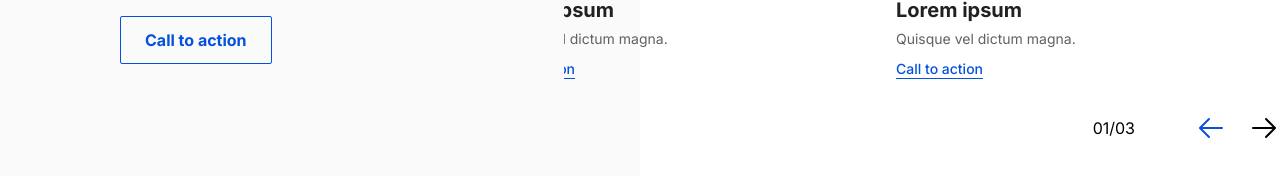
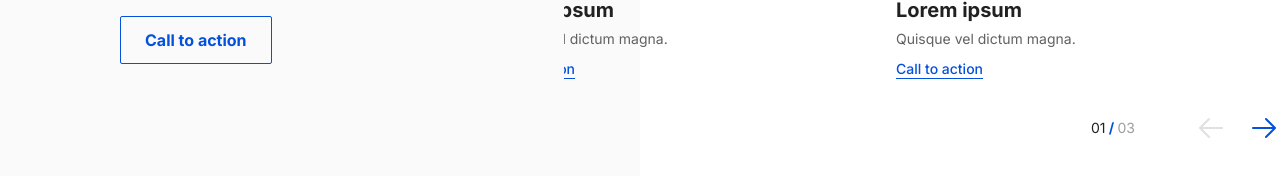
Before and after one commit to lautaro2021/dhnnch, a Next.js app: page / in a window 1280 px wide. Shown: the part 1218-1394 px from the top of the page. Built offline with nearby package versions, Linux system fonts and the light colour scheme.

Commit message:
add footer arrow functionality

```diff
--- a/app/shared/components/Carrousel/Carousel.tsx
+++ b/app/shared/components/Carrousel/Carousel.tsx
@@ -1,3 +1,5 @@
+"use client";
+import { useState } from "react";
 import CarouselFooter from "./CarouselFooter";
 import Post from "./Post";
 
@@ -20,6 +22,15 @@ function Carousel() {
         },
     ];
 
+    const [actualPost, setActualPost] = useState(1);
+
+    const handleNext = () => {
+        actualPost < carouselData.length && setActualPost((prev) => prev + 1);
+    };
+    const handlePrev = () => {
+        actualPost > 1 && setActualPost((prev) => prev - 1);
+    };
+
     return (
         <section className="flex flex-col items-end justify-start gap-[32px] overflow-hidden">
             <div className="flex flex-row gap-[24px]">
@@ -32,7 +43,12 @@ function Carousel() {
                     />
                 ))}
             </div>
-            <CarouselFooter />
+            <CarouselFooter
+                actionNext={handleNext}
+                actionPrev={handlePrev}
+                actualPost={actualPost}
+                totalDataSize={carouselData.length}
+            />
         </section>
     );
 }
--- a/app/shared/components/Carrousel/CarouselFooter.tsx
+++ b/app/shared/components/Carrousel/CarouselFooter.tsx
@@ -1,18 +1,43 @@
-"use client";
 import { ArrowLeft, ArrowRight } from "@phosphor-icons/react";
 import { PALETTE } from "@/app/theme/theme";
 
-function CarouselFooter() {
+function CarouselFooter({
+    actionNext,
+    actionPrev,
+    actualPost,
+    totalDataSize,
+}: {
+    actionNext: () => void;
+    actionPrev: () => void;
+    actualPost: number;
+    totalDataSize: number;
+}) {
     return (
         <div className="flex flex-row items-center gap-[60px]">
-            <div>
-                <span>01</span>
-                <span>/</span>
-                <span>03</span>
+            <div className="text-span font-span leading-span ">
+                <span className="text-grey">0{actualPost}</span>
+                <span className="text-primaryBlue font-bold">{` / `}</span>
+                <span className="text-darkGreyText">0{totalDataSize}</span>
             </div>
             <div className="flex flex-row gap-[21px]">
-                <ArrowLeft size={32} color={PALETTE.primaryBlue} />
-                <ArrowRight size={32} />
+                <ArrowLeft
+                    size={32}
+                    color={`${
+                        actualPost === 1
+                            ? PALETTE.lightGrey
+                            : PALETTE.primaryBlue
+                    }`}
+                    onClick={actionPrev}
+                />
+                <ArrowRight
+                    size={32}
+                    color={`${
+                        actualPost === 3
+                            ? PALETTE.lightGrey
+                            : PALETTE.primaryBlue
+                    }`}
+                    onClick={actionNext}
+                />
             </div>
         </div>
     );
--- a/app/shared/components/Modal/Modal.tsx
+++ b/app/shared/components/Modal/Modal.tsx
@@ -9,7 +9,7 @@ function Modal({
 }) {
     return (
         <div
-            className={`max-w-[606px] ${bgColor} flex flex-col justify-end align-end gap-[8px] z-[0] py-[40px] ${
+            className={`max-w-[606px] ${bgColor} flex flex-col justify-end align-end gap-[8px] z-[20] py-[40px] ${
                 primary && "pr-[40px]"
             } pl-[120px] rounded-tr-[4px] text-balance`}
         >
```
